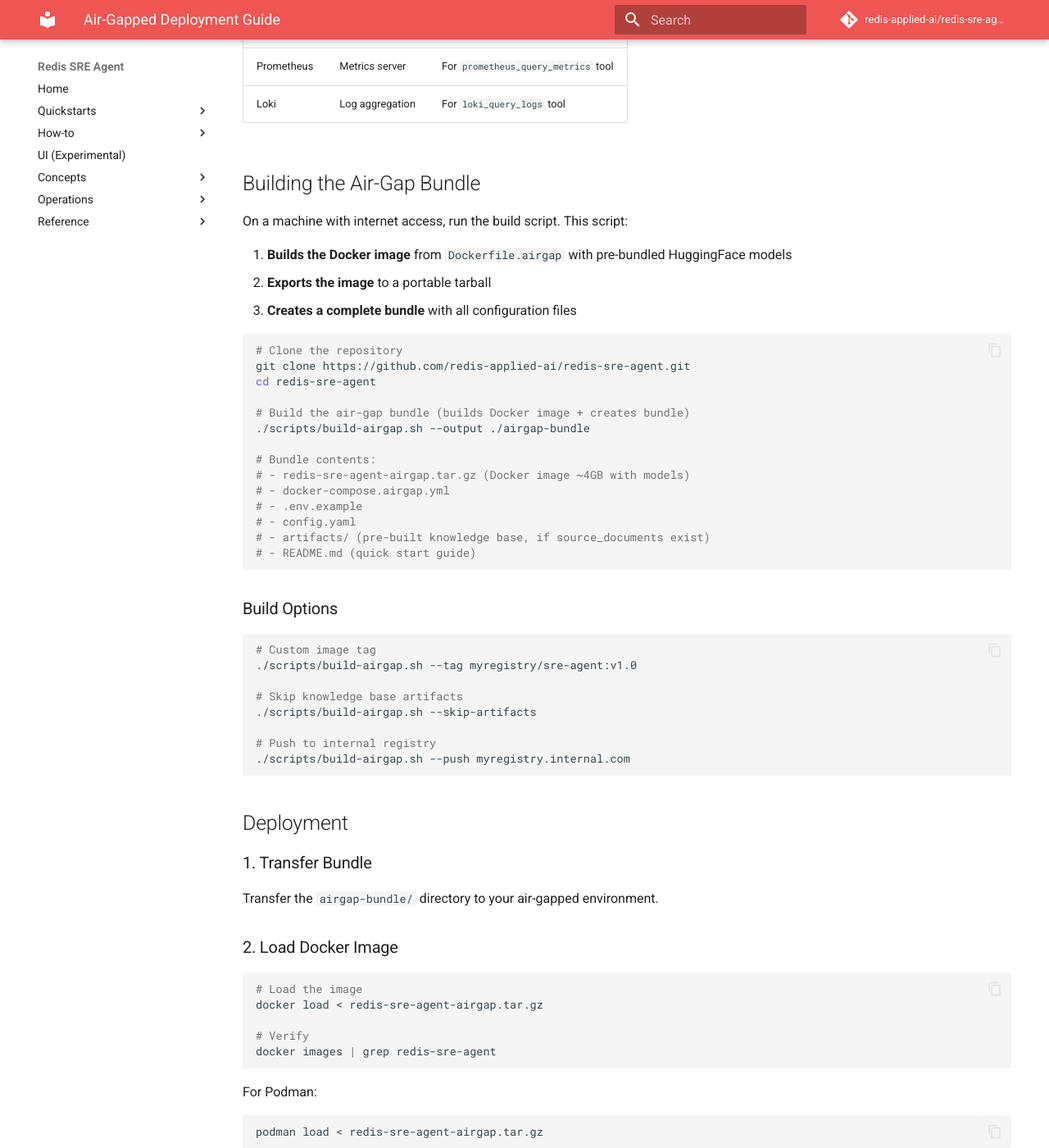
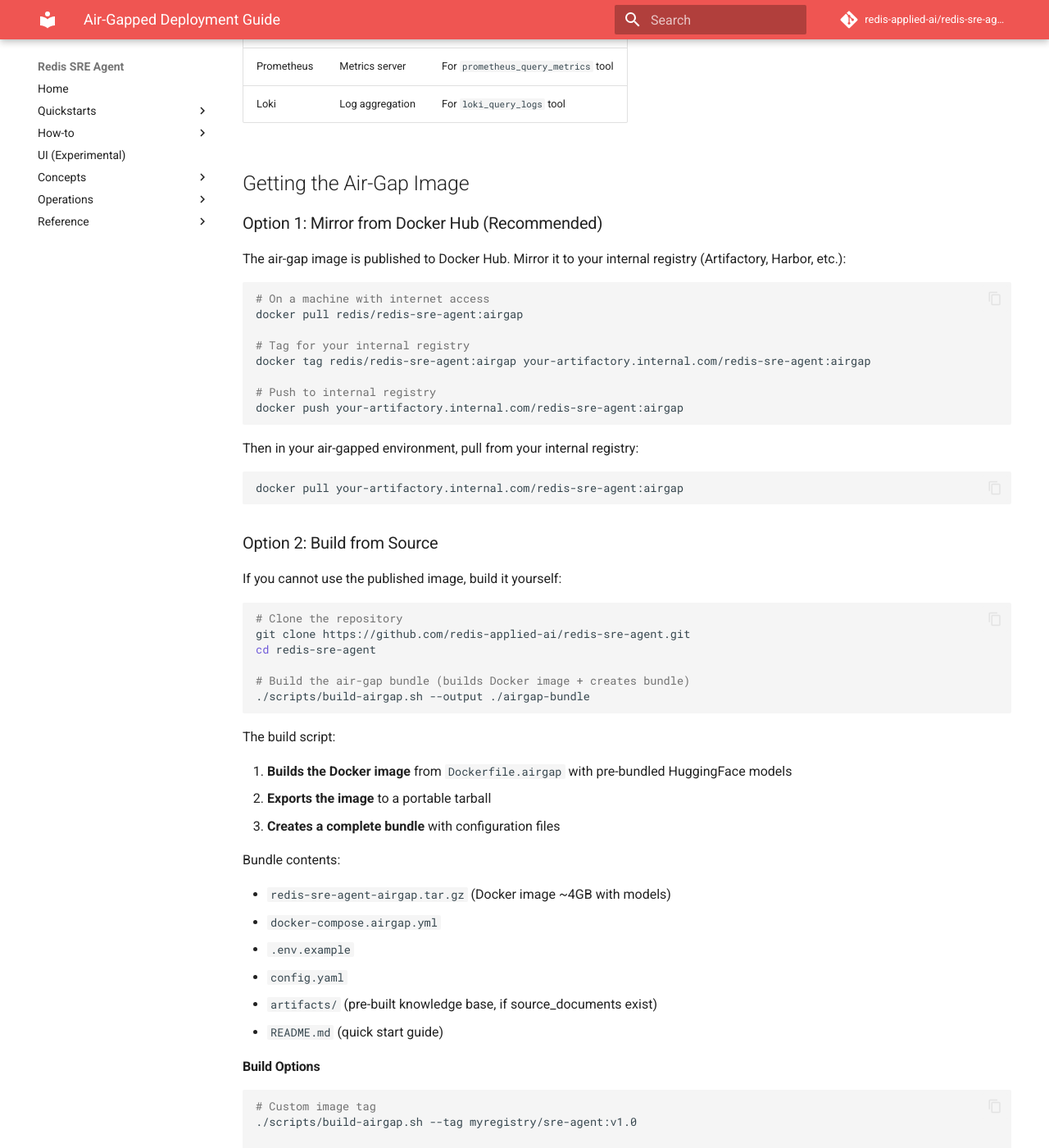
Before and after one commit to redis-applied-ai/redis-sre-agent, an MkDocs documentation site: the page built from docs/operations/airgap-deployment.md, in a window 1280 px wide and 1400 px high, scrolled down 845 px. Shown: the whole window at 82% size. Built offline with MkDocs 1.6.1 and Material for MkDocs 9.7.7, drawn with Linux system fonts in a browser that asks for light colours; comment, search, counter and statistics services are not loaded; some of the changed text lies outside the part shown.

Commit message:
Add Docker Hub mirroring as primary option for air-gap image

````diff
--- a/docs/operations/airgap-deployment.md
+++ b/docs/operations/airgap-deployment.md
@@ -29,13 +29,33 @@
 | Prometheus | Metrics server | For `prometheus_query_metrics` tool |
 | Loki | Log aggregation | For `loki_query_logs` tool |
 
-## Building the Air-Gap Bundle
+## Getting the Air-Gap Image
 
-On a machine with internet access, run the build script. This script:
+### Option 1: Mirror from Docker Hub (Recommended)
 
-1. **Builds the Docker image** from `Dockerfile.airgap` with pre-bundled HuggingFace models
-2. **Exports the image** to a portable tarball
-3. **Creates a complete bundle** with all configuration files
+The air-gap image is published to Docker Hub. Mirror it to your internal
+registry (Artifactory, Harbor, etc.):
+
+```bash
+# On a machine with internet access
+docker pull redis/redis-sre-agent:airgap
+
+# Tag for your internal registry
+docker tag redis/redis-sre-agent:airgap your-artifactory.internal.com/redis-sre-agent:airgap
+
+# Push to internal registry
+docker push your-artifactory.internal.com/redis-sre-agent:airgap
+```
+
+Then in your air-gapped environment, pull from your internal registry:
+
+```bash
+docker pull your-artifactory.internal.com/redis-sre-agent:airgap
+```
+
+### Option 2: Build from Source
+
+If you cannot use the published image, build it yourself:
 
 ```bash
 # Clone the repository
@@ -44,17 +64,24 @@
 
 # Build the air-gap bundle (builds Docker image + creates bundle)
 ./scripts/build-airgap.sh --output ./airgap-bundle
-
-# Bundle contents:
-# - redis-sre-agent-airgap.tar.gz (Docker image ~4GB with models)
-# - docker-compose.airgap.yml
-# - .env.example
-# - config.yaml
-# - artifacts/ (pre-built knowledge base, if source_documents exist)
-# - README.md (quick start guide)
 ```
 
-### Build Options
+The build script:
+
+1. **Builds the Docker image** from `Dockerfile.airgap` with pre-bundled HuggingFace models
+2. **Exports the image** to a portable tarball
+3. **Creates a complete bundle** with configuration files
+
+Bundle contents:
+
+- `redis-sre-agent-airgap.tar.gz` (Docker image ~4GB with models)
+- `docker-compose.airgap.yml`
+- `.env.example`
+- `config.yaml`
+- `artifacts/` (pre-built knowledge base, if source_documents exist)
+- `README.md` (quick start guide)
+
+#### Build Options
 
 ```bash
 # Custom image tag
@@ -69,24 +96,39 @@
 
 ## Deployment
 
-### 1. Transfer Bundle
+### 1. Get the Image
 
-Transfer the `airgap-bundle/` directory to your air-gapped environment.
-
-### 2. Load Docker Image
+**If using mirrored image (Option 1):**
 
 ```bash
-# Load the image
+# Pull from your internal registry
+docker pull your-artifactory.internal.com/redis-sre-agent:airgap
+
+# Or for Podman
+podman pull your-artifactory.internal.com/redis-sre-agent:airgap
+```
+
+**If using build bundle (Option 2):**
+
+```bash
+# Transfer airgap-bundle/ to air-gapped environment, then:
 docker load < redis-sre-agent-airgap.tar.gz
 
 # Verify
 docker images | grep redis-sre-agent
 ```
 
-For Podman:
+### 2. Get Configuration Files
+
+If you mirrored the image, download the configuration files separately:
+
 ```bash
-podman load < redis-sre-agent-airgap.tar.gz
+# From the repository (on internet-connected machine)
+curl -O https://raw.githubusercontent.com/redis-applied-ai/redis-sre-agent/main/docker-compose.airgap.yml
+curl -O https://raw.githubusercontent.com/redis-applied-ai/redis-sre-agent/main/.env.airgap.example
 ```
+
+If you used the build script, these are already in your bundle.
 
 ### 3. Configure Environment
 
````
